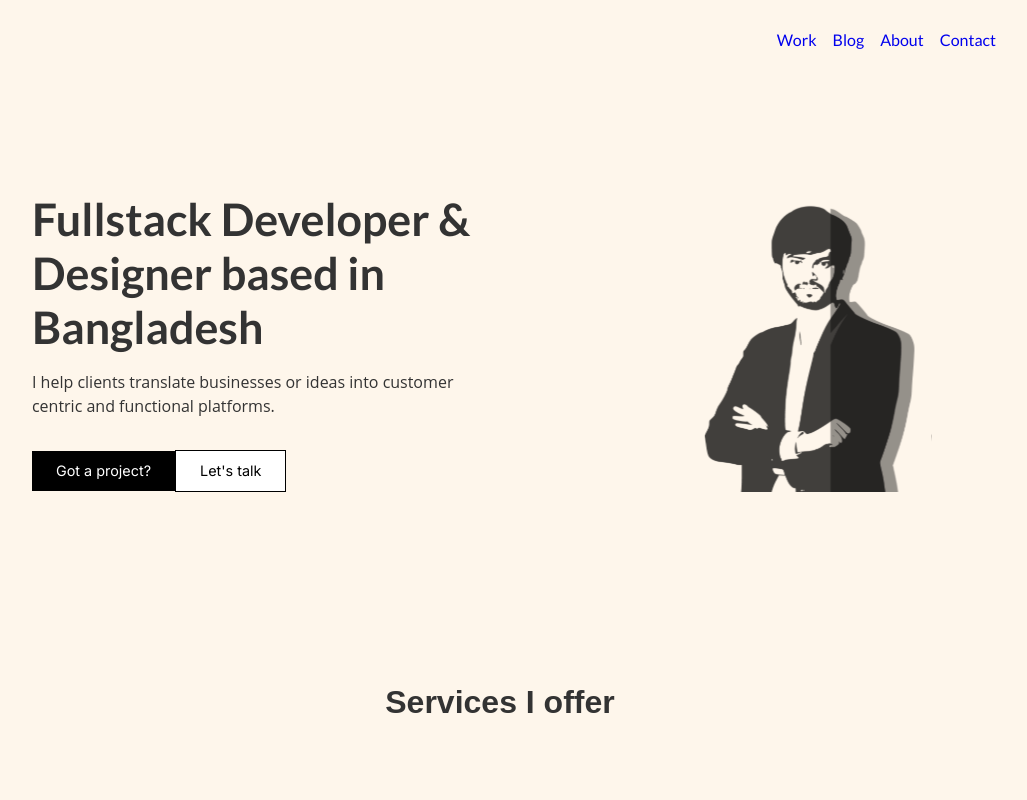
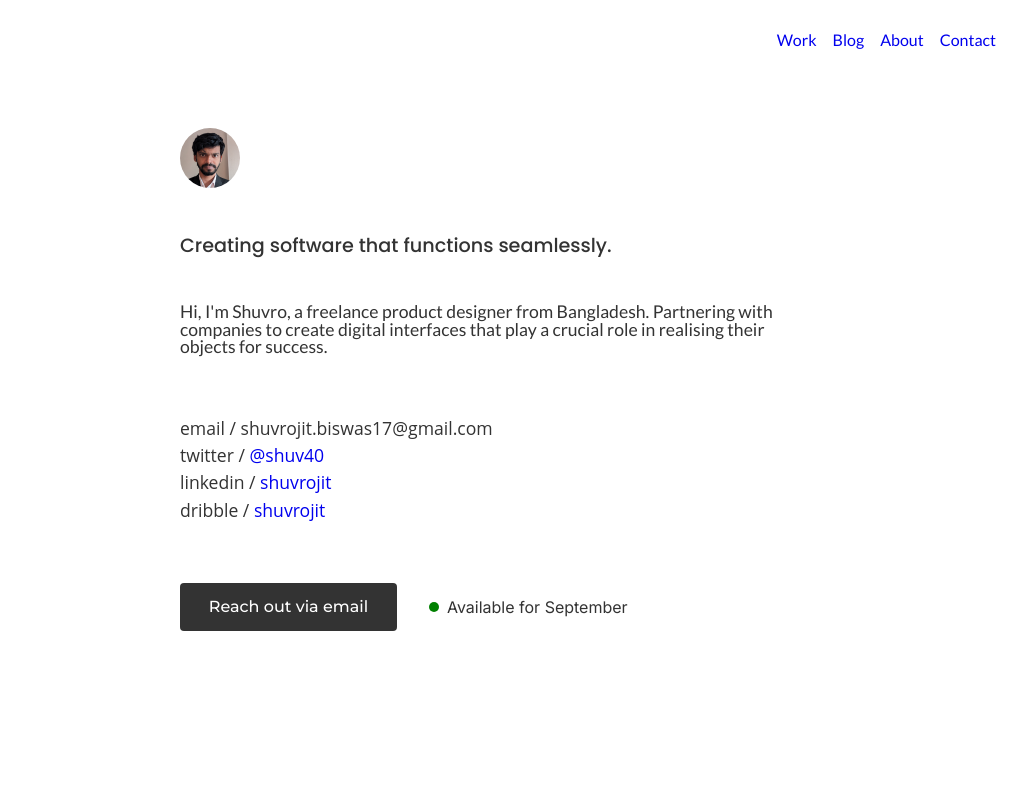
Before and after one commit to shuvrojit/shuvrojit.github.io, a Next.js app: page / in a window 1280 px wide. Shown: the top 800 px of the page, without its empty margins (140-1167 px from the left). Built offline with nearby package versions, Linux system fonts and the light colour scheme.

Commit message:
Add hero section and contact button

```diff
--- a/src/app/Home.module.css
+++ b/src/app/Home.module.css
@@ -1,8 +1,12 @@
 @import url("https://fonts.googleapis.com/css2?family=Lato:ital,wght@0,100;0,300;0,400;0,700;0,900;1,100;1,300;1,400;1,700;1,900&display=swap");
+
+@import url("https://fonts.googleapis.com/css2?family=Montserrat:ital,wght@0,100..900;1,100..900&display=swap");
+
+@import url("https://fonts.googleapis.com/css2?family=Poppins:ital,wght@0,100;0,200;0,300;0,400;0,500;0,600;0,700;0,800;0,900;1,100;1,200;1,300;1,400;1,500;1,600;1,700;1,800;1,900&display=swap");
 
 .container {
     color: #333;
-    max-width: 1000px;
+    max-width: 50vw;
     margin: 3rem auto;
 }
 .main {
@@ -102,3 +106,71 @@
     margin: 0 auto;
     margin-bottom: 5rem;
 }
+
+.profile__image {
+    height: 60px;
+    width: 60px;
+    display: flex;
+    justify-content: center;
+    align-items: center;
+    background-color: red;
+    border-radius: 50%;
+}
+
+.social__links {
+    font-family: "Open Sans", sans-serif;
+    font-size: 1.1rem;
+    margin: 4rem auto;
+    display: flex;
+    flex-direction: column;
+    gap: 0.6rem;
+    align-items: flex-start;
+}
+
+.title {
+    font-family: "Poppins", sans-serif;
+    font-size: 1.2rem;
+    font-weight: 500;
+    margin: 3rem auto;
+}
+
+.description {
+    width: 600px;
+    font-family: "Lato", sans-serif;
+    font-size: 1.1rem;
+    margin-bottom: 2rem;
+}
+
+.email__button {
+    background-color: #333;
+    color: #fff;
+    border: none;
+    border-radius: 4px;
+    padding: 1rem 1.8rem;
+    cursor: pointer;
+    margin-right: 1rem;
+    font-family: "Montserrat", sans-serif;
+    font-weight: 500;
+    margin-bottom: 2rem;
+}
+
+.available__icon {
+    width: 10px;
+    height: 10px;
+    margin-right: 0.5rem;
+    border-radius: 50%;
+    background-color: green;
+}
+
+.available__container {
+    display: flex;
+    align-items: center;
+    margin-bottom: 2rem;
+}
+
+.action__buttons {
+    display: flex;
+    gap: 1rem;
+    margin-top: 2rem;
+    justify-content: flex-start;
+}
--- a/src/app/globals.css
+++ b/src/app/globals.css
@@ -9,7 +9,7 @@
 body {
     line-height: 1.5;
     -webkit-font-smoothing: antialiased;
-    background-color: #FEF6EB;
+    background-color: #ffffff;
 }
 img,
 picture,
--- a/src/app/page.tsx
+++ b/src/app/page.tsx
@@ -1,52 +1,48 @@
+"use client";
 import Image from "next/image";
+import Link from "next/link";
 import styles from "./Home.module.css";
-import Link from "next/link";
-import SkillData from "@/lib/skillData";
-import SkillCard from "@/components/body/skillCard";
 
 export default function Home() {
   return (
     <div className={styles.container}>
-      <main className={styles.main}>
-        <div className={styles.heroSection}>
-          <div className={styles.heroContent}>
-            <h1 className={styles.heroTitle}>
-              Fullstack Developer & Designer based in Bangladesh
-            </h1>
-            <p className={styles.heroDescription}>
-              I help clients translate businesses or ideas into customer centric
-              and functional platforms.
-            </p>
-            <div className={styles.heroActions}>
-              <Link href="/contact">
-                <button className={styles.seeWorksBtn}>Got a project?</button>
-                <button className={styles.hireBtn}>Let&apos;s talk</button>
-              </Link>
-            </div>
-          </div>
-          <Image
-            id="hero-image"
-            src="/images/avatar.svg"
-            alt="Picture of the author"
-            width={300}
-            height={300}
-          />
+      <Image
+        className={styles.profile__image}
+        src="/images/profile-pic.jpg"
+        alt="hero"
+        width={56}
+        height={56}
+      />
+      <h1 className={styles.title}>
+        {"Creating software \nthat functions seamlessly."}
+      </h1>
+      <p className={styles.description}>
+        Hi, I'm Shuvro, a freelance product designer from Bangladesh. Partnering
+        with companies to create digital interfaces that play a crucial role in
+        realising their objects for success.
+      </p>
+      <div className={styles.social__links}>
+        <p>email / shuvrojit.biswas17@gmail.com</p>
+        <p>
+          twitter /<Link href="https://x.com/shuv40"> @shuv40</Link>
+        </p>
+        <p>
+          linkedin /
+          <Link href="https://linkedin.com/in/shuvrojit"> shuvrojit</Link>
+        </p>
+        <p>
+          dribble /<Link href="https://dribbble.com/shuvrojit"> shuvrojit</Link>
+        </p>
+      </div>
+      <div className={styles.action__buttons}>
+        <a href="mailto:shuvrojit.biswas17@gmail.com">
+          <button className={styles.email__button}>Reach out via email</button>
+        </a>
+        <div className={styles.available__container}>
+          <div className={styles.available__icon}></div>
+          <p className={styles.available__text}>Available for September</p>
         </div>
-      </main>
-
-      <h2 className={styles.skillTitle}>Services I offer</h2>
-      <div className={styles.skillsContainer}>
-        {SkillData.map((skill, index) => (
-          <SkillCard
-            key={index}
-            title={skill.title}
-            description={skill.description}
-            link={skill.link}
-          />
-        ))}
       </div>
-
-      <footer className={styles.footer}>{/* Footer content */}</footer>
     </div>
   );
 }
```
Also changed, not shown: public/images/profile-pic.jpg (added).
